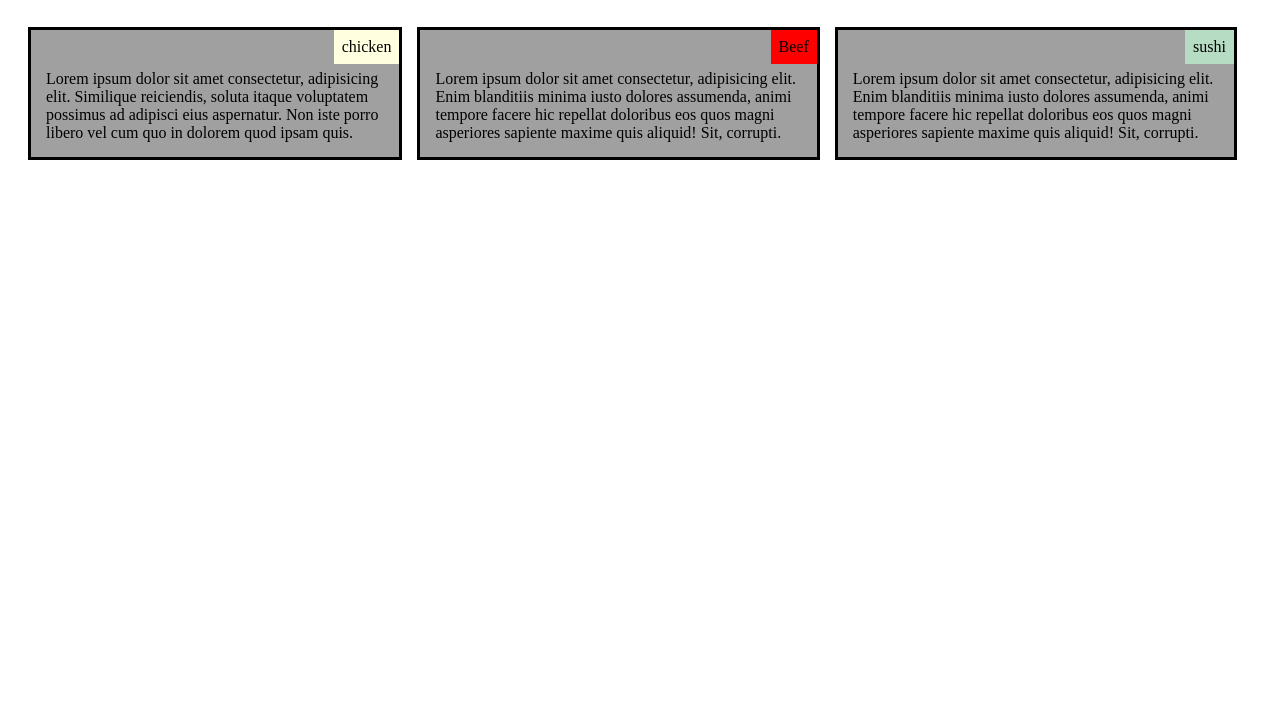
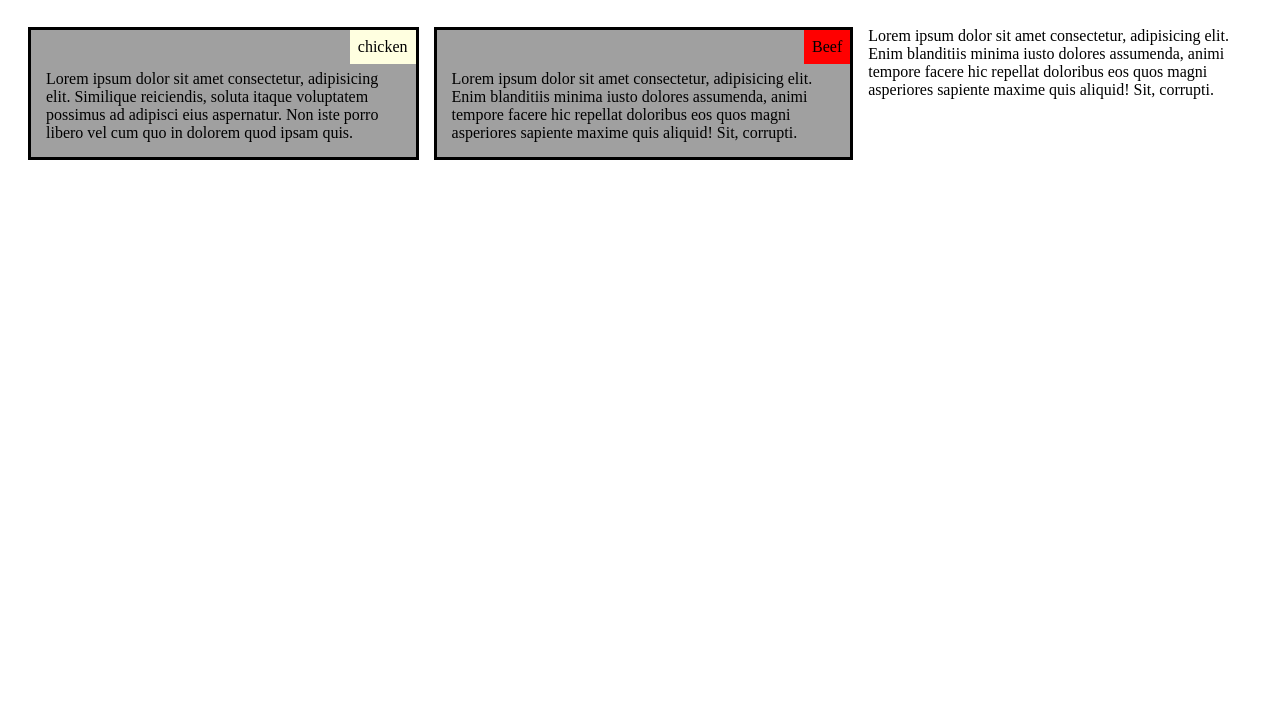
Before and after one commit to kintalisriharsha/module2-solution, a plain HTML site: page mod2_solution/index.html in a window 1280 px wide. Shown: the part 73-800 px from the top of the page. Drawn offline with Linux system fonts and the light colour scheme.

Commit message:
changes done in index

```diff
--- a/mod2_solution/index.html
+++ b/mod2_solution/index.html
@@ -15,7 +15,7 @@
             <div class="Beef">
                 <div class="be">Beef</div> Lorem ipsum dolor sit amet consectetur, adipisicing elit. Enim blanditiis minima iusto dolores assumenda, animi tempore facere hic repellat doloribus eos quos magni asperiores sapiente maxime quis aliquid! Sit, corrupti.
             </div>
-            <div class="sushi">
+            <div class="sushis">
                 <span class="su">sushi</span>Lorem ipsum dolor sit amet consectetur, adipisicing elit. Enim blanditiis minima iusto dolores assumenda, animi tempore facere hic repellat doloribus eos quos magni asperiores sapiente maxime quis aliquid! Sit, corrupti.
             </div>
         </div>
```
